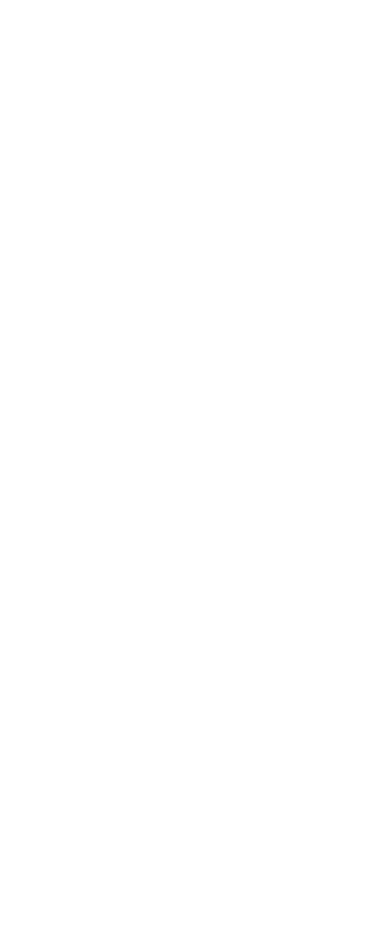
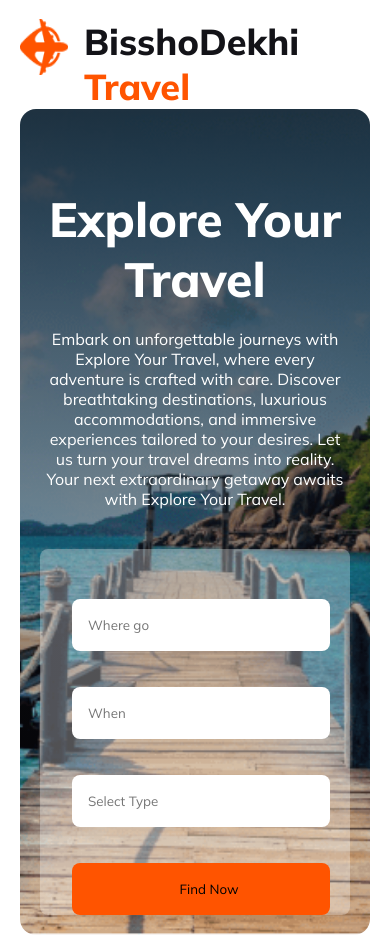
Before and after one commit to mustaksayem/Assignment-2, a plain HTML site: page index.html in a window 390 px wide. Before the commit the page ends 844 px from the top, so only its background shows below. Drawn offline with Linux system fonts and the light colour scheme.

Commit message:
Header Section Completed

```diff
--- a/index.html
+++ b/index.html
@@ -1,15 +1,42 @@
 <!DOCTYPE html>
 <html lang="en">
+
 <head>
     <meta charset="UTF-8">
     <meta name="viewport" content="width=device-width, initial-scale=1.0">
     <title>Bissho-Dekhi-Travel</title>
     <link rel="stylesheet" href="styles/dashboard.css">
 </head>
+
 <body>
     <header>
+        <nav>
+            <div class="nav-title">
+                <img class="title-img" src="Images/Group 40071 (2).png" alt="">
+                <h1 class="section-title">BisshoDekhi <span class="text-travel">Travel</span> </h1>
+            </div>
+            <div class="nav-link">
+                <ul>
+                    <li><a href=""><span class="title-home" > Home </span></a></li>
+                    <li><a href="">Packages</a></li>
+                    <li><a href="">Testimonial</a></li>
+                    <li><a href="">Blog</a></li>
+                    <li><a href="">Contact</a></li>
+                </ul>
+            </div>
 
+        </nav>
+        <div class="banner">
+            <h1 class="banner-title">Explore Your Travel</h1>
+            <p class="banner-text">Embark on unforgettable journeys with Explore Your Travel, where every adventure is crafted with care. Discover breathtaking destinations, luxurious accommodations, and immersive experiences tailored to your desires. Let us turn your travel dreams into reality. Your next extraordinary getaway awaits with Explore Your Travel.</p>
 
+            <div class="banner-search">
+                <input class="banner-search-where-go" type="text" placeholder="Where go">
+                <input class="banner-search-when" type="text" placeholder="When">
+                <input class="banner-search-select-type" type="text" placeholder="Select Type">
+                <button class="btn-primary">Find Now</button>
+          </div>
+        </div>
     </header>
 
 
@@ -24,4 +51,5 @@
     </footer>
 
 </body>
+
 </html>
--- a/styles/dashboard.css
+++ b/styles/dashboard.css
@@ -0,0 +1,142 @@
+@import url('https://fonts.googleapis.com/css2?family=Mulish:wght@200;400;500;600;700;800;900&display=swap');
+
+*{
+    margin: 0;
+    padding: 0;
+    box-sizing: border-box;
+    font-family: 'Mulish', sans-serif;
+}
+header, main{
+    margin: 0 136px;
+}
+nav{
+    display: flex;
+    justify-content: space-between;
+    align-items: center;
+    margin-top: 1.2rem;
+}
+.nav-title{
+    display: flex;
+    width: 50%;
+}
+.title-img{
+    /* margin-top: 1.4rem; */
+    width: 48px;
+    height: 56.008px;
+}
+.section-title{
+    color: #131318;
+    font-size: 36px;
+    font-weight: 800;
+    padding-left: 1rem;
+}
+.text-travel{
+    color: #FF5400;
+}
+.nav-link{
+    width: 50%;
+
+}
+.nav-link ul{
+display: flex;
+justify-content: space-between;
+}
+
+.nav-link li{
+    list-style: none;
+    /* margin-right: 136px; */
+
+}
+
+.nav-link li a{
+    text-decoration: none;
+    font-size: 18px;
+    color: #424247;
+}
+.title-home{
+    color: #FF5400;
+}
+
+.banner{
+
+    background: linear-gradient(180deg, rgba(19, 19, 24, 0.80) 0%, rgba(19, 19, 24, 0.00) 100%),url("/Images/banner.png");
+    background-position: bottom center;
+    background-size: cover;
+    height: 70vh;
+    width: auto;
+    margin: 8px;
+    border-radius: 16px;
+    margin-top: 4rem;
+    text-align: center;
+    padding-top: 5rem;
+}
+.banner-title{
+    color: #FFF;
+    font-size: 3rem;
+    font-weight: 800;
+}
+.banner-text{
+    color: #FFF;
+    padding: 24px 247px;
+}
+.banner-search{
+    height: 84px;
+    border-radius: 8px;
+    background: rgba(255, 255, 255, 0.30);
+    margin:0 185px;
+    display: flex;
+}
+.banner-search-where-go, .banner-search-when, .banner-search-select-type, .btn-primary{
+    width: 174px;
+    height: 52px;
+    border-radius: 8px;
+    background: #FFF;
+    margin-top: 1rem;
+    margin-left: 2rem;
+    padding-left: 1rem;
+    border: none;
+}
+.btn-primary{
+    background: #FF5400;
+}
+
+@media screen and (max-width: 600px) {
+
+    header, main{
+        margin: 0 20px;
+    }
+    .nav-title{
+        /* display: flex; */
+        width: 100%;
+    }
+    .nav-link{
+        display: none;
+    }
+
+
+   .banner{
+    display: flex;
+    flex-direction: column;
+    margin: 0;
+    height: auto;
+    width: auto;
+   }
+   .banner-text{
+    padding: 20px;
+   }
+   .banner-search{
+    flex-direction: column;
+    width: auto;
+    height: auto;
+    margin: 20px ;
+    gap: 20px;
+   }
+   .banner-search-where-go{
+    margin-top: 50px;
+   }
+   .banner-search-where-go, .banner-search-when, .banner-search-select-type, .btn-primary{
+    width:auto;
+    margin-right: 20px;
+
+   }
+}
```
Also changed, not shown: Images/banner.png (renamed from Images/Group 13 (1) (1).png).
